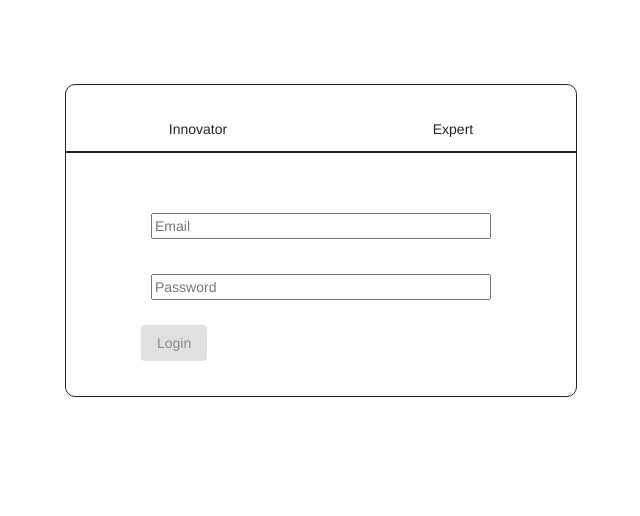
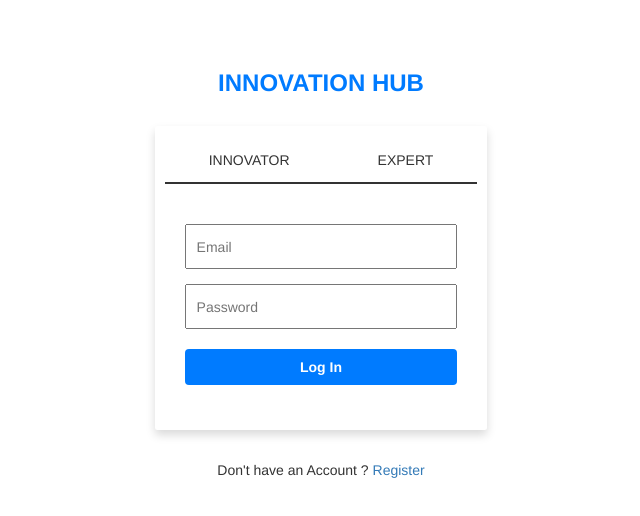
Before and after one commit to abhisekrana007/Innovationhub, an Angular app in the folder AngularApp/: page /login in a window 1280 px wide. Shown: the top 516 px of the page, without its empty margins (319-959 px from the left). Built offline with nearby package versions, Linux system fonts and the light colour scheme.

Commit message:
added login ui

```diff
--- a/AngularApp/src/app/components/login/login.component.css
+++ b/AngularApp/src/app/components/login/login.component.css
@@ -1,4 +1,4 @@
-form {
+ form {
     max-width: 400px;
     margin: 0 auto;
     padding: 20px;
@@ -32,36 +32,75 @@ form {
     border: 1px solid #e0e0e0;
     border-radius: 5px;
   }
-
-  .table{
-    width : 40%;
-    margin: 5% 30% 25%;
-    border: 1px solid;
-    border-radius: 10px;
+  .table-container{
+    display: flex;
+    justify-content: center;
+    /* margin-top: 50px; */
   }
 
-  form{
-    margin-top : 30px;
+  #table{
+    width:26%;
+    height: auto;
+    max-height: 40rem;
+    padding: 0px;
+    /* border: 1px solid;
+    border-radius: 5px; */
+
+  }
+
+   form{
+    margin-top : 20px;
   }
 
   #elements{
-    padding:10px;
     text-align: center;
   }
 
-  #elements p{
-    margin : 10px;
+
+  #login-button-container{
+    text-align: center;
+    margin-top: 20px;
   }
 
-  #login_button{
-    text-align: center;
+  #login-button{
+    width: 100%;
+    background-color: #007bff;
+    color:white;
   }
 
   .input-container{
     width:100%;
+    height: 45px;
+    padding-left: 10px;
   }
 
-  .middle{
-    margin-top:15px;
+  .validation-text{
+    margin-top:10px;
     color:red;
   }
+
+  .logo-container{
+    text-align: center;
+    margin-top: 50px;
+  }
+
+  .logo{
+    color:#007bff
+  }
+  .logo:hover{
+    color:red;
+  }
+
+  .mat-tab-label.innovator {
+    border-bottom: 1px solid #007bff;
+  }
+  .mat-tab-label.expert {
+    border-bottom: 1px solid red;
+  }
+
+  .redirect-container{
+    text-align: center;
+  }
+  /* .redirect{
+    color:#007bff;
+  } */
--- a/AngularApp/src/app/components/login/login.component.html
+++ b/AngularApp/src/app/components/login/login.component.html
@@ -6,9 +6,12 @@
   <title>Document</title>
 </head>
 <body>
-  <div class="table">
-  <mat-tab-group mat-stretch-tabs="true" mat-align-tabs="center">
-    <mat-tab label="Innovator">
+  <div class="logo-container">
+    <h3 class="logo"><b>INNOVATION HUB</b></h3>
+  </div>
+  <div class="table-container">
+  <mat-tab-group class="shadow p-3 mb-5 bg-white rounded" id="table" mat-stretch-tabs="true" mat-align-tabs="center">
+    <mat-tab label="INNOVATOR" class="innovator">
       <form [formGroup]="loginInnovatorForm" (ngSubmit)="loginInnovator(loginInnovatorForm)">
         <div class="form-group" id="elements">
           <!-- <mat-form-field appearance="fill">
@@ -16,7 +19,7 @@
             <div>
               <input class="input-container" type="email" placeholder="Email" formControlName="Email" name="Email" required>
             </div>
-            <div class="middle" *ngIf="loginInnovatorForm.controls['Email'].errors && loginInnovatorForm.controls['Email'].touched">
+            <div class="validation-text" *ngIf="loginInnovatorForm.controls['Email'].errors && loginInnovatorForm.controls['Email'].touched">
               <mat-error *ngIf="loginInnovatorForm.controls['Email'].hasError('required')">
                 Please provide an Email
               </mat-error>
@@ -32,7 +35,7 @@
             <div>
               <input class="input-container" type="password" placeholder="Password" formControlName="Password" name="Password" required>
             </div>
-            <div class="middle" *ngIf="loginInnovatorForm.controls['Password'].errors && loginInnovatorForm.controls['Password'].touched">
+            <div class="validation-text" *ngIf="loginInnovatorForm.controls['Password'].errors && loginInnovatorForm.controls['Password'].touched">
               <mat-error *ngIf="loginInnovatorForm.controls['Password'].hasError('required')">
                 Please provide a Password
               </mat-error>
@@ -42,13 +45,13 @@
             </div>
           <!-- </mat-form-field> -->
         </div>
-        <div class="form-group" id="login-button">
-          <button mat-raised-button type="submit" [disabled]="loginInnovatorForm.invalid">Login</button>
+        <div class="form-group" id="login-button-container">
+          <button mat-raised-button id="login-button" type="submit" [disabled]="loginInnovatorForm.invalid"><b>Log In</b></button>
         </div>
       </form>
     </mat-tab>
 
-    <mat-tab label="Expert">
+    <mat-tab label="EXPERT" class="expert">
         <form [formGroup]="loginExpertForm" (ngSubmit)="loginExpert(loginExpertForm)">
           <div class="form-group" id="elements">
             <!-- <mat-form-field appearance="fill">
@@ -56,7 +59,7 @@
               <div>
                 <input class="input-container" type="email" placeholder="Email" formControlName="Email" name="Email" required>
               </div>
-              <div class="middle" *ngIf="loginExpertForm.controls['Email'].errors && loginExpertForm.controls['Email'].touched">
+              <div class="validation-text" *ngIf="loginExpertForm.controls['Email'].errors && loginExpertForm.controls['Email'].touched">
                 <mat-error *ngIf="loginExpertForm.controls['Email'].hasError('required')">
                   Please provide an Email
                 </mat-error>
@@ -72,7 +75,7 @@
               <div>
                 <input class="input-container" type="password" placeholder="Password" formControlName="Password" name="Password" required>
               </div>
-              <div class="middle" *ngIf="loginExpertForm.controls['Password'].errors && loginExpertForm.controls['Password'].touched">
+              <div class="validation-text" *ngIf="loginExpertForm.controls['Password'].errors && loginExpertForm.controls['Password'].touched">
                 <mat-error *ngIf="loginExpertForm.controls['Password'].hasError('required')">
                   Please provide a Password
                 </mat-error>
@@ -82,12 +85,18 @@
               </div>
             <!-- </mat-form-field> -->
           </div>
-          <div class="form-group" id="login-button">
-            <button mat-raised-button type="submit" [disabled]="loginExpertForm.invalid">Login</button>
+          <div class="form-group" id="login-button-container">
+            <button mat-raised-button id="login-button" type="submit" [disabled]="loginExpertForm.invalid"><b>Log In</b></button>
           </div>
       </form>
     </mat-tab>
   </mat-tab-group>
-  </div>
+</div>
+<div class="redirect-container">
+  <span class="redirect">
+    <a>Don't have an Account ? </a>
+    <a href="http://localhost:4200/registration">Register</a>
+  </span>
+</div>
 </body>
 </html>
```
